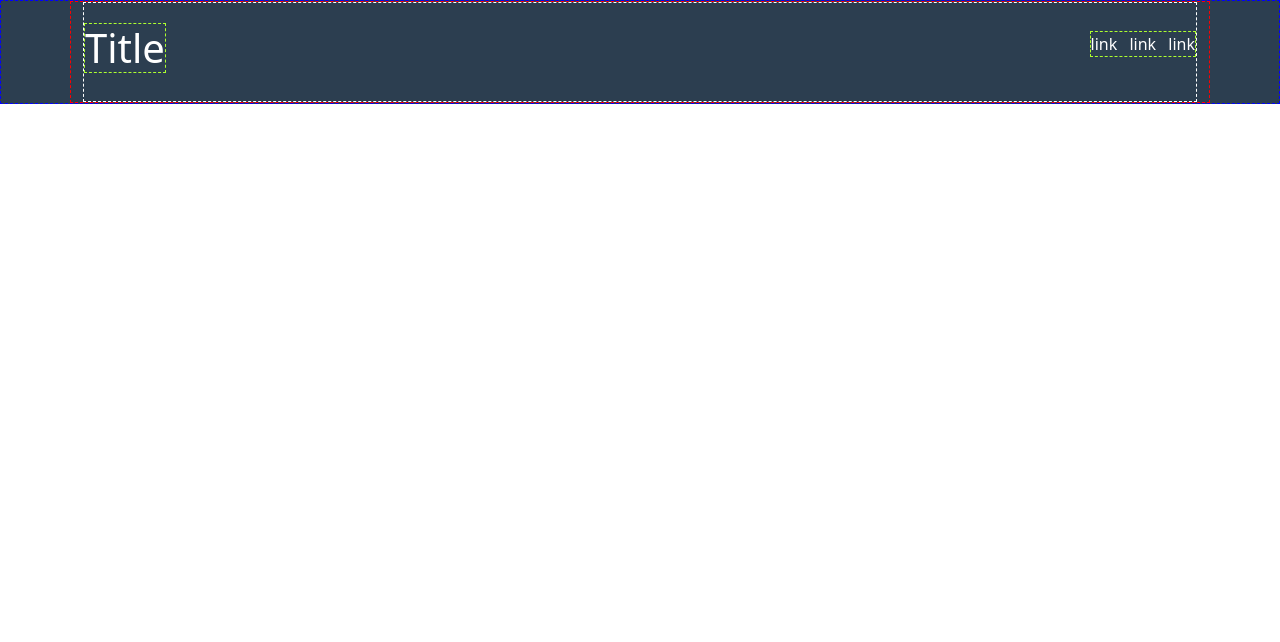
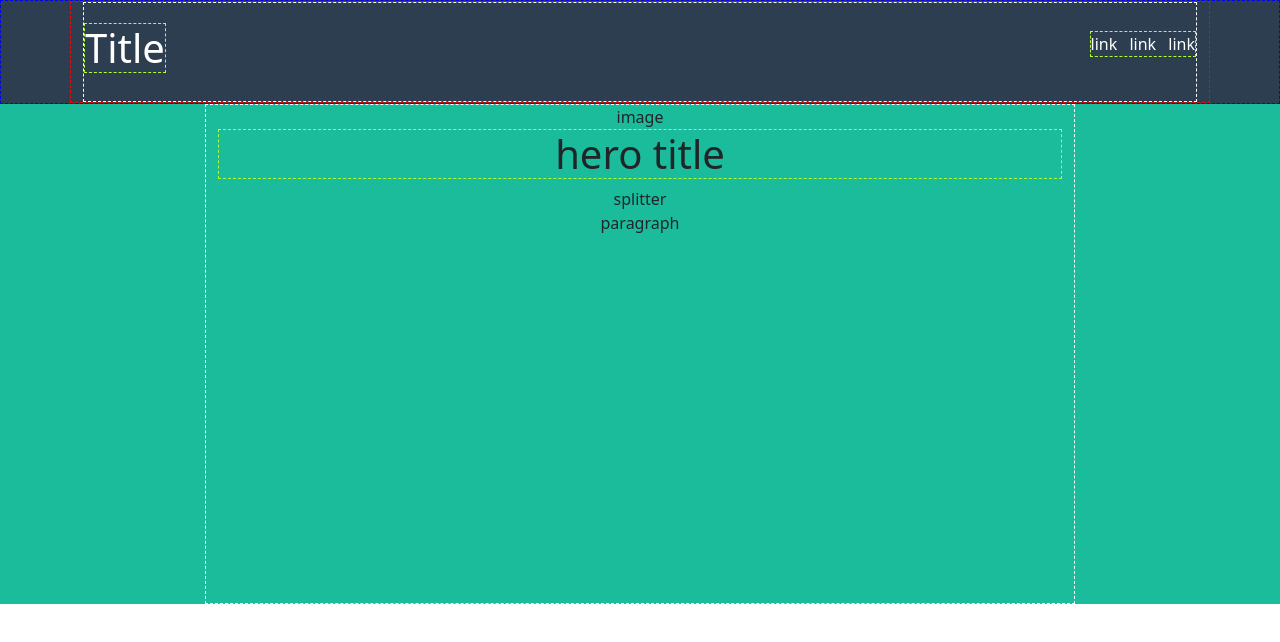
Before and after one commit to Marcap00/html-css-bootstrap-freelancer, a plain HTML site: page index.html in a window 1280 px wide. Drawn offline with nearby package versions, Linux system fonts and the light colour scheme.

Commit message:
added hero

```diff
--- a/index.html
+++ b/index.html
@@ -26,5 +26,15 @@
             </nav>
         </div>
     </header>
+    <section class="hero row">
+        <div class="col-10 col-md-8">
+            <div class="hero-card text-center">
+                <div class="hero-image">image</div>
+                <h1 class="hero-title">hero title</h1>
+                <div class="splitter">splitter</div>
+                <p>paragraph</p>
+            </div>
+        </div>
+    </section>
 </body>
 </html>
--- a/style.css
+++ b/style.css
@@ -1,6 +1,8 @@
 .container {
     border: 1px dashed rgb(255, 0, 0);
 }
+
+
 
 /* Header */
 
@@ -25,3 +27,14 @@ header ul {
 header .icon {
     border: 1px dashed greenyellow;
 }
+
+/* Hero */
+.hero {
+    background-color: #1abc9c;
+    height: 500px;
+}
+
+.hero .col-10 {
+    border: 1px dashed white;
+    margin: 0 auto;
+}
```
